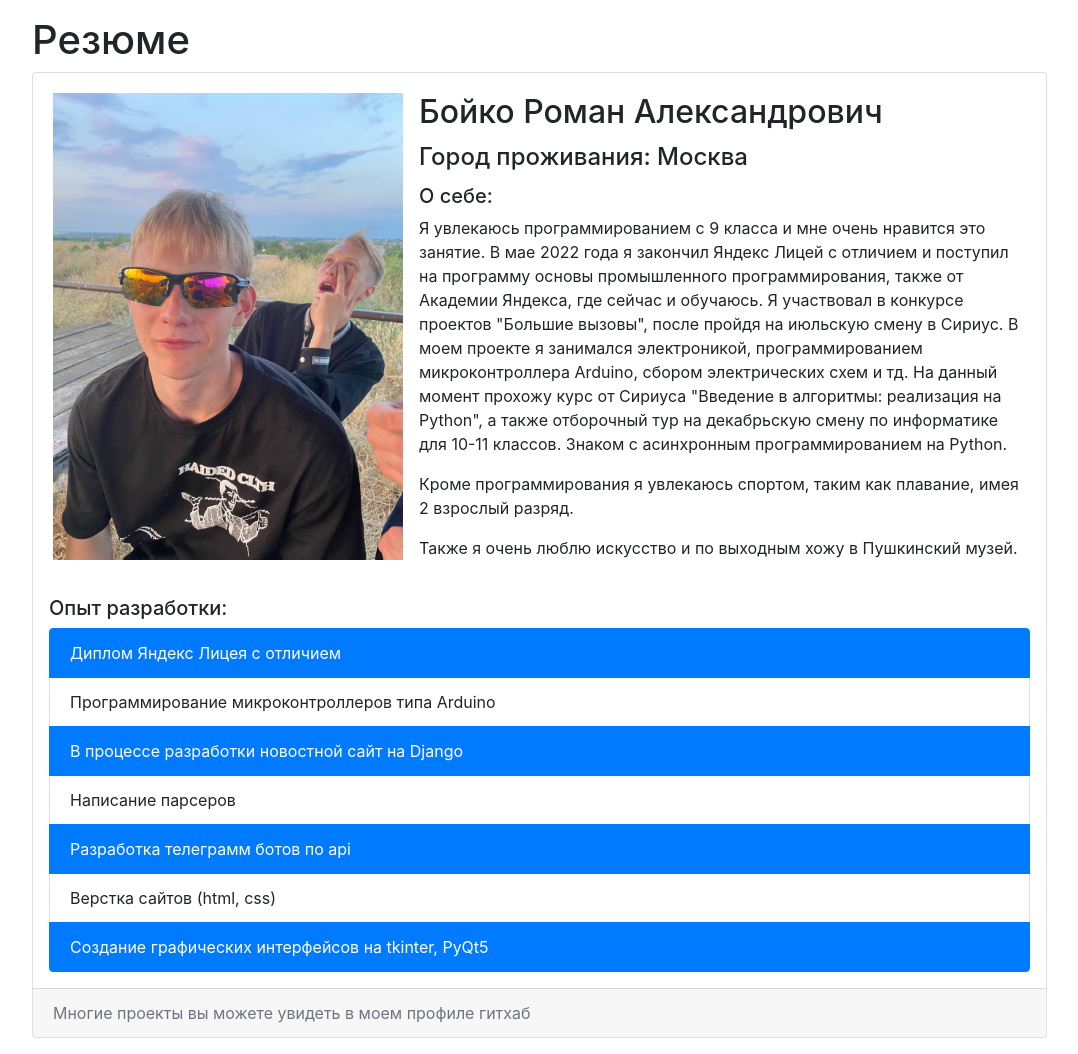
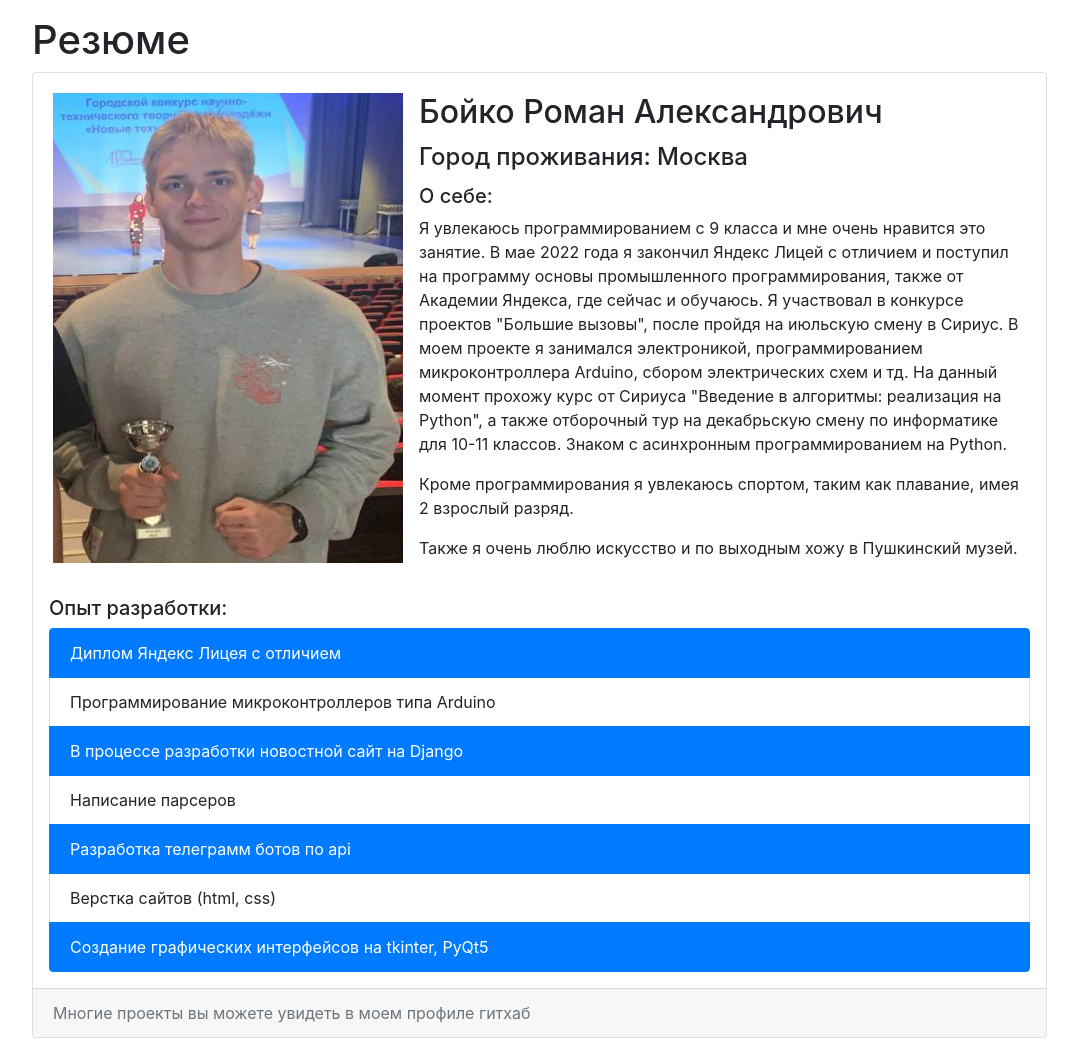
Before and after one commit to Prrromanssss/CV-backend, a Django app: page / in a window 1280 px wide. Shown: the whole page, without its empty margins (53-1131 px from the left). Run offline with Django 3.2, Linux system fonts and the light colour scheme.

Commit message:
add info to readme

```diff
--- a/mysite/summary/templates/summary/index.html
+++ b/mysite/summary/templates/summary/index.html
@@ -18,12 +18,13 @@
             <div class="card mb-3">
                 <div class="card-body">
                     <div class="media">
-                        <img  src="media/summary/img_to_index/my_photo.jpg" alt="картинка не загрузилась" width="350" class="mr-3">
+                        <img  src="media/summary/img_to_index/my_photo7.jpg" height="470" alt="картинка не загрузилась" width="350" class="mr-3">
                         <div class="media-body">
                             <h2 class="card-title">Бойко Роман Александрович</h2>
                             <h4 class="card-title">Город проживания: Москва</h4>
                             <h5 class="card-text">О себе:</h5>
-                            <p>Я увлекаюсь программированием с 9 класса и мне очень нравится это занятие.
+
+                                <p>Я увлекаюсь программированием с 9 класса и мне очень нравится это занятие.
                                 В мае 2022 года я закончил Яндекс Лицей с отличием и поступил на программу основы
                                 промышленного программирования, также от Академии Яндекса, где сейчас и обучаюсь.
                                 Я участвовал в конкурсе проектов "Большие вызовы", после пройдя на июльскую смену в
@@ -37,7 +38,7 @@
                             <p>Кроме программирования я увлекаюсь спортом, таким как плавание, имея 2 взрослый
                                разряд.</p>
 
-                            <p>Также я очень люблю искусство и по выходным хожу в Пушкинский музей.</p>
+                            <p >Также я очень люблю искусство и по выходным хожу в Пушкинский музей.</p>
 
                         </div>
                     </div>
```
Also changed, not shown: README.md, mysite/media/summary/img_to_index/my_photo.jpg (deleted), mysite/media/summary/img_to_index/my_photo2.jpg (deleted), mysite/media/summary/img_to_index/my_photo3.jpg (deleted), mysite/media/summary/img_to_index/my_photo4.jpg (deleted), mysite/media/summary/img_to_index/my_photo5.jpg (deleted), mysite/media/summary/img_to_index/my_photo7.jpg (added).
